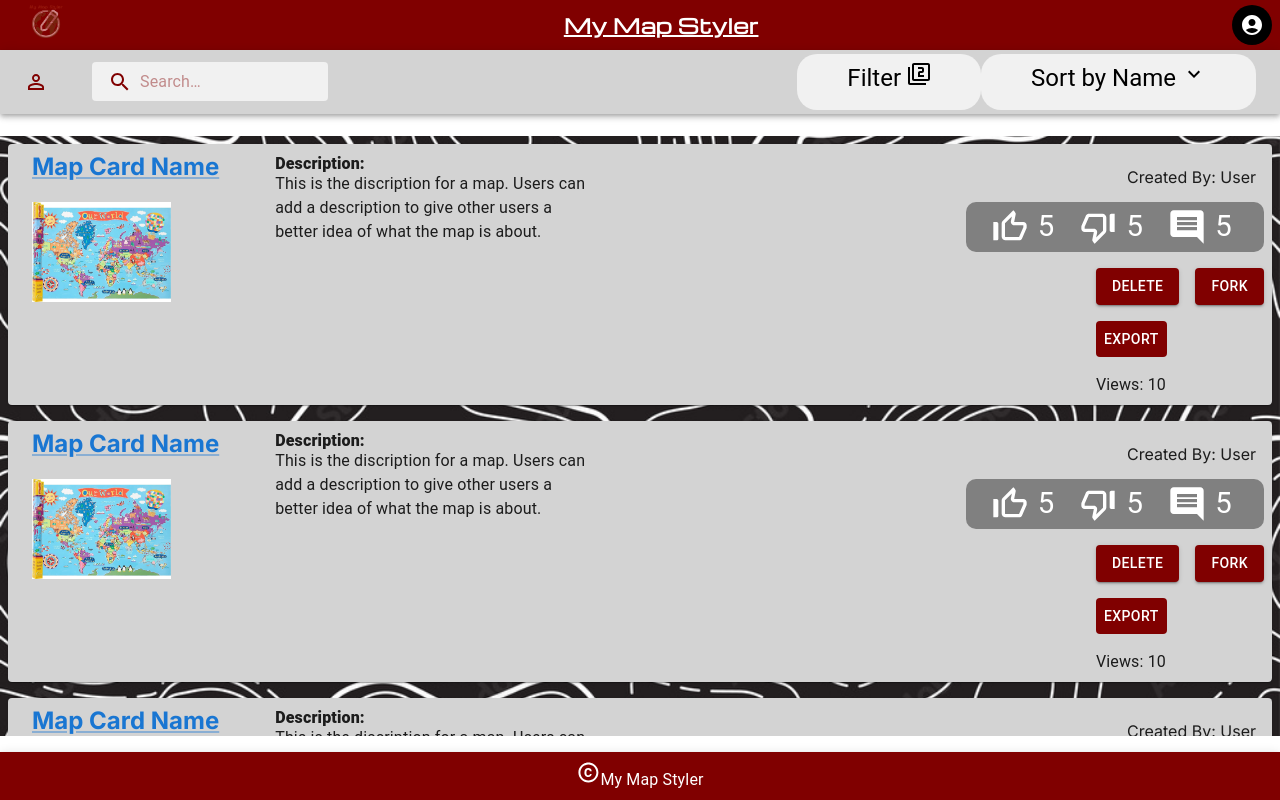
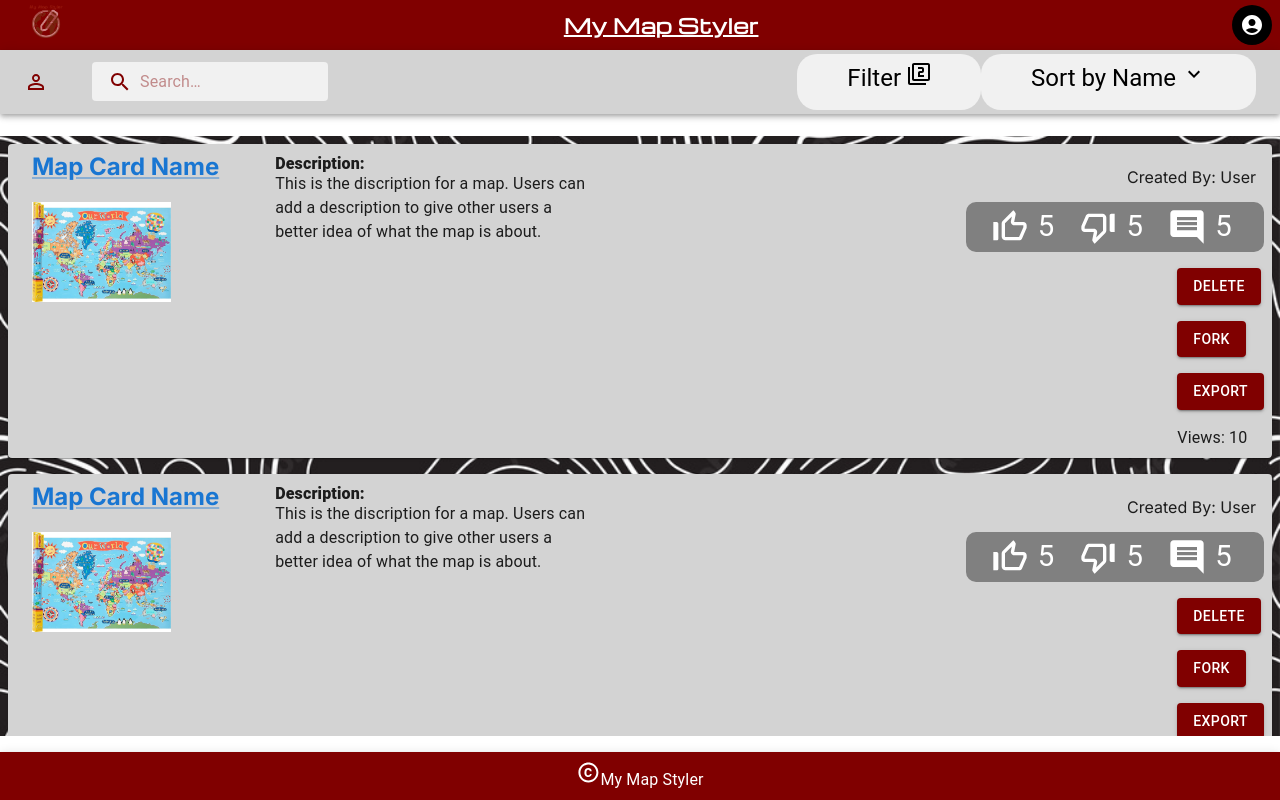
Before and after one commit to Zack202/MyMapStylerFrontend, a Next.js app: page /home_browser in a window 1280 px wide. Built offline with nearby package versions, Linux system fonts and the light colour scheme.

Commit message:
delete map modal works

```diff
--- a/src/app/components/DeleteMapModal.js
+++ b/src/app/components/DeleteMapModal.js
@@ -35,12 +35,26 @@ const backdropStyle = {
 
 export default function TransitionsModal() {
   const [open, setOpen] = React.useState(false);
-  const handleOpen = () => setOpen(true);
-  const handleClose = () => setOpen(false);
+  const handleOpen = (event) => {
+    event.stopPropagation();
+    setOpen(true);
+  }
+  const handleClose = (event) => {
+    event.stopPropagation();
+    setOpen(false);
+  }
 
   return (
     <div>
-      <Button onClick={handleOpen}>Open modal</Button>
+      <Button
+                // disabled={!store.canRedo()}
+                id='delete-button'
+                variant="contained"
+                sx={{margin: 1, backgroundColor: "maroon"}}
+                onClick = {handleOpen}
+                >
+                Delete
+            </Button>
       <Modal
         aria-labelledby="transition-modal-title"
         aria-describedby="transition-modal-description"
--- a/src/app/components/ExportMapModal.js
+++ b/src/app/components/ExportMapModal.js
@@ -45,7 +45,7 @@ export default function TransitionsModal() {
 
   return (
     <div>
-      <Button onClick={handleOpen} sx={{margin: 1, backgroundColor: "maroon", color: "white"}}
+      <Button id="export-button" variant="contained" onClick={handleOpen} sx={{margin: 1, backgroundColor: "maroon", color: "white"}}
       >Export</Button>
       <Modal
         aria-labelledby="transition-modal-title"
--- a/src/app/home_browser/MapCard.js
+++ b/src/app/home_browser/MapCard.js
@@ -21,6 +21,8 @@ import TestMap from "public/test_map.jpg"
 import Link from '@mui/material/Link';
 import { useRouter } from 'next/navigation';
 import ExportMapModal from '../components/ExportMapModal.js'
+import DeleteMapModal from '../components/DeleteMapModal.js'
+
 
 
 function ListCard(props) {
@@ -178,6 +180,13 @@ function ListCard(props) {
         setExportModal(true);
     console.log("clicked");}
 
+    const [deleteModal, setdeleteModal] = useState(false);
+
+    const handleDeleteMapModal = (event) => {
+        event.preventDefault();
+        setdeleteModal(true);
+    console.log("clicked");}
+
     function handleDislikes(event, idNamePair) {
 
     }
@@ -298,14 +307,7 @@ function ListCard(props) {
                 >
                 Publish
             </Button> */}
-            <Button
-                // disabled={!store.canRedo()}
-                id='delete-button'
-                variant="contained"
-                sx={{margin: 1, visibility: deleteCase, backgroundColor: "maroon"}}
-                >
-                Delete
-            </Button>
+            <DeleteMapModal />
             <Button
                 // disabled={!store.canUndo()}
                 id='duplicate-button'
```
